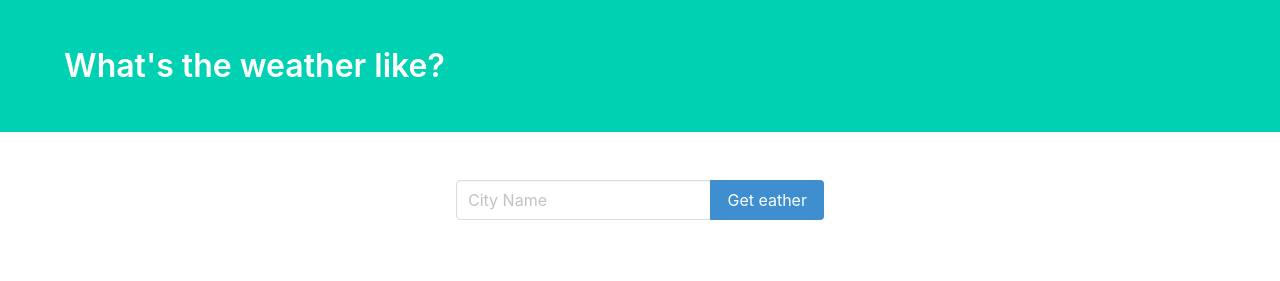
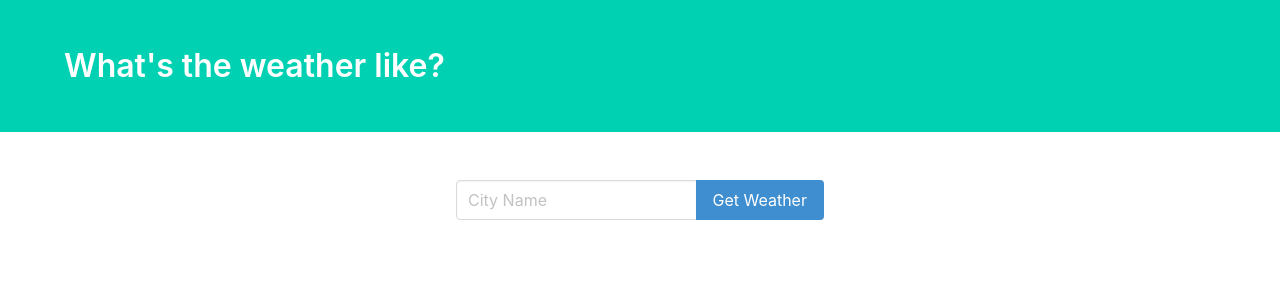
Before and after one commit to Fez15/weatherApp-flask, a Flask app: page / in a window 1280 px wide. Shown: the top 281 px of the page. Run offline with Flask 2, Linux system fonts and the light colour scheme; data that the repository does not hold is empty; some libraries are stand-ins or nearby versions.

Commit message:
Fixing tests

```diff
--- a/templates/weather.html
+++ b/templates/weather.html
@@ -30,7 +30,7 @@
                             </div>
                             <div class="control">
                                 <button class="button is-info">
-                                    Get eather
+                                    Get Weather
                                 </button>
                             </div>
                         </div>
```
Also changed, not shown: tests/tests.py (+1 -1 lines).
